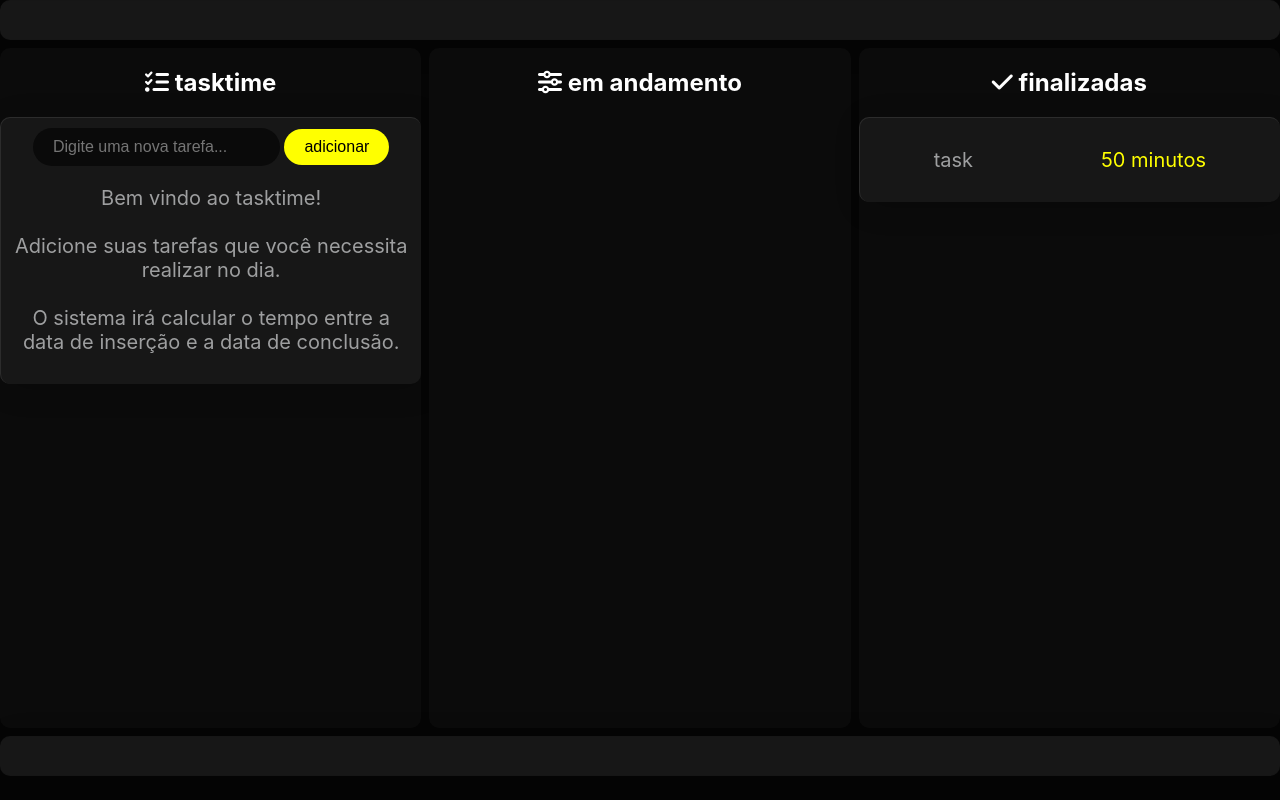
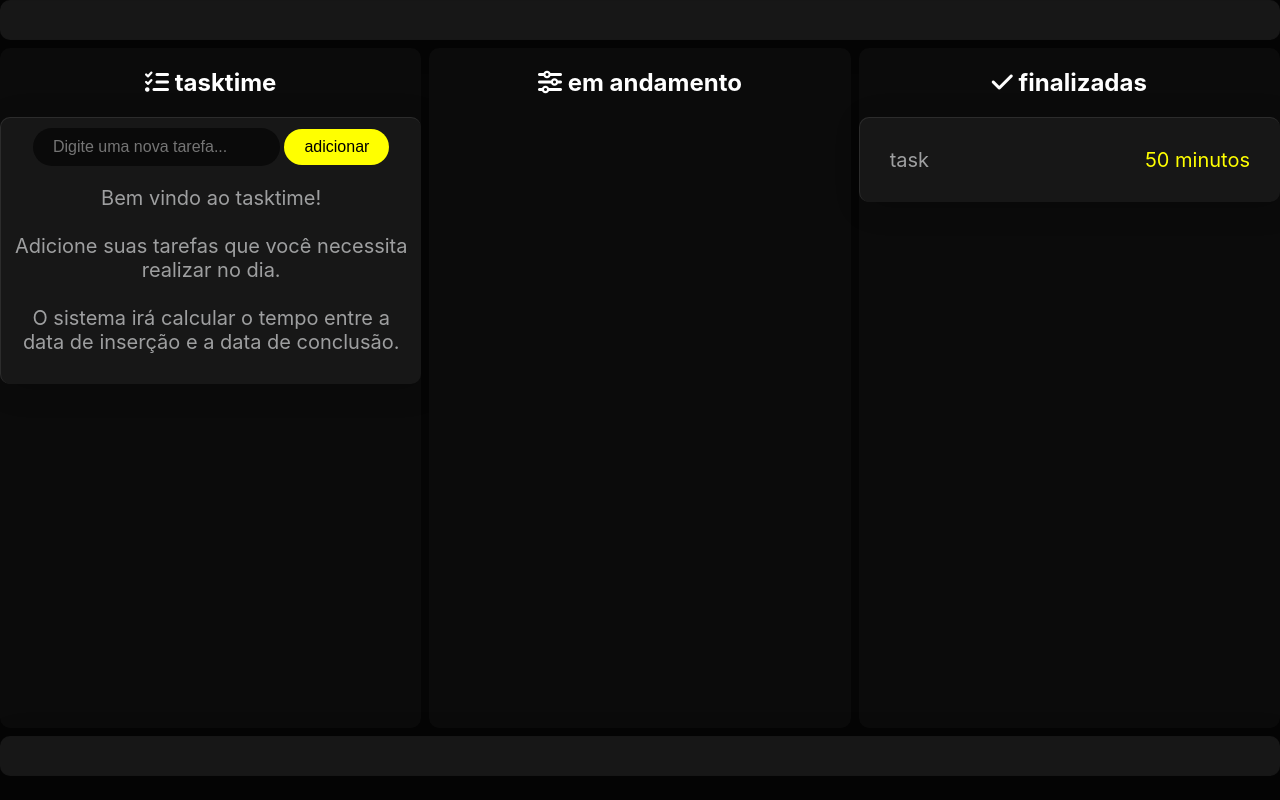
Before and after one commit to 2c2a1jdev/tasktime, a website: page index.html in a window 1280 px wide. Drawn offline with Linux system fonts and the light colour scheme.

Commit message:
fix na exibição das tarefas

```diff
--- a/css/style.css
+++ b/css/style.css
@@ -129,11 +129,11 @@ footer {
 
 .content {
     display: flex;
-    justify-content: space-around;
+    justify-content: space-between;
     align-items: center;
     background-color: rgb(23, 23, 23);
     border-radius: 10px;
-    padding: 10px 10px 10px 10px;
+    padding: 10px 30px 10px 30px;
     border-top: 1px solid rgba(130, 130, 130, 0.2);
     border-left: 1px solid rgba(130, 130, 130, 0.2);
     box-shadow: 5px 5px 30px rgba(0, 0, 0, 0.2);
```
